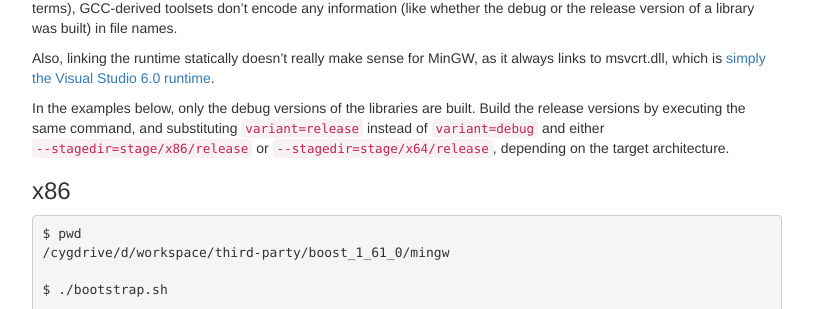
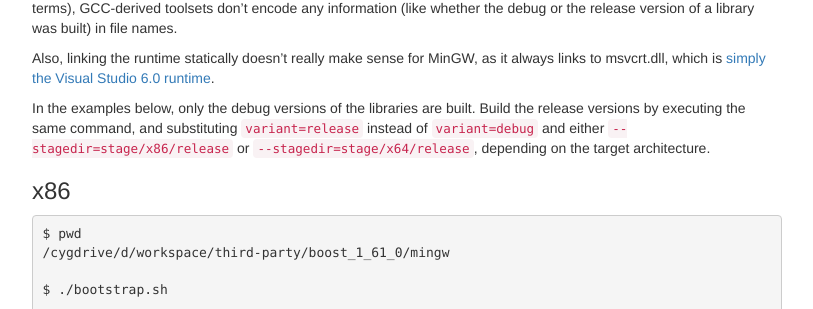
Before and after one commit to egor-tensin/jekyll-theme, a Jekyll site: the page built from _posts/2017-01-07-building-boost.md, in a window 1280 px wide. Shown: the part 1347-1656 px from the top of the page, without its empty margins (38-851 px from the left). Built offline with Jekyll 4.4.1, drawn with Linux system fonts in a browser that asks for light colours; comment, search, counter and statistics services are not loaded.

Commit message:
boost: no nowrap inside <code> tags
I changed my mind.

```diff
--- a/css/code-nowrap.css
+++ /dev/null
@@ -1,4 +0,0 @@
-/* So that things like <code>runtime-link=dynamic</code> don't wrap on =. */
-code {
-  white-space: nowrap;
-}
```
Also changed, not shown: _posts/2017-01-07-building-boost.md (+0 -2 lines).
